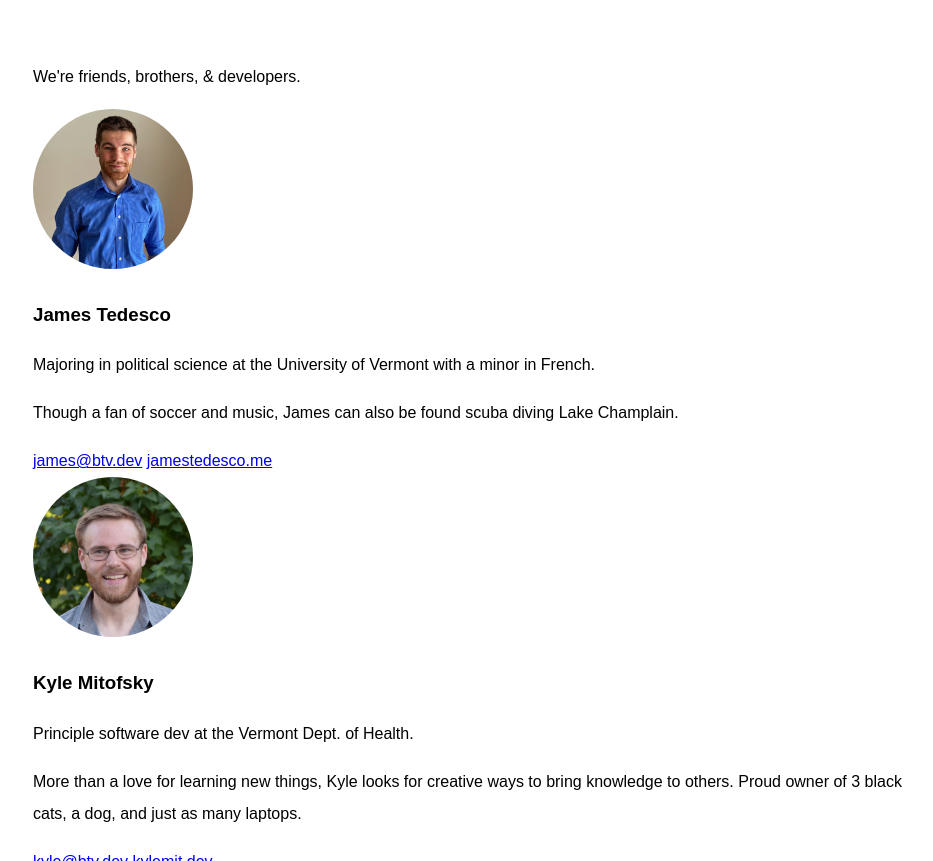
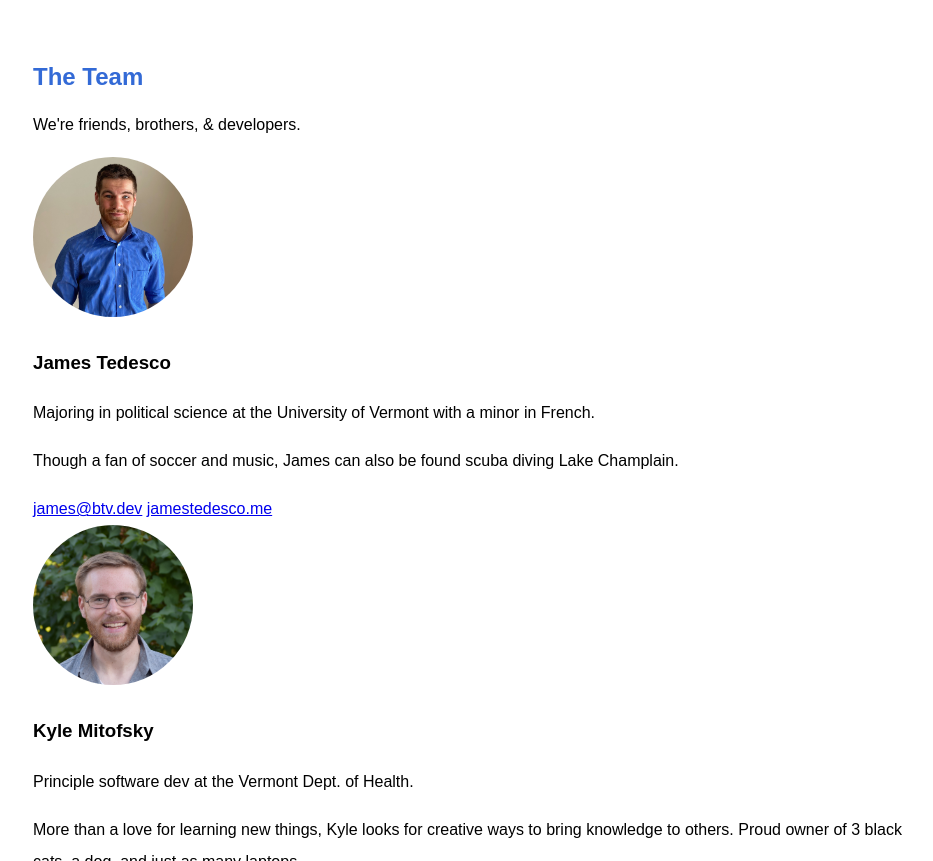
Before and after one commit to btv-dev/btv.dev, an Eleventy site: page index.njk in a window 1280 px wide. Shown: the part 1194-2055 px from the top of the page, without its empty margins (159-1092 px from the left). Built offline with nearby package versions, Linux system fonts and the light colour scheme; Eleventy itself is replaced by a stand-in of ours; files that its build step writes are made by us from their sources; a web font is replaced by a local one.

Commit message:
Add forgotten header for bios

```diff
--- a/index.njk
+++ b/index.njk
@@ -39,6 +39,7 @@ layout: default.njk
     </section>
 
     <section id="The-Team">
+        <h2>The Team</h2>
         <p>We're friends, brothers, & developers.</p>
         <div class="bros">
             <div class="bro">
```
